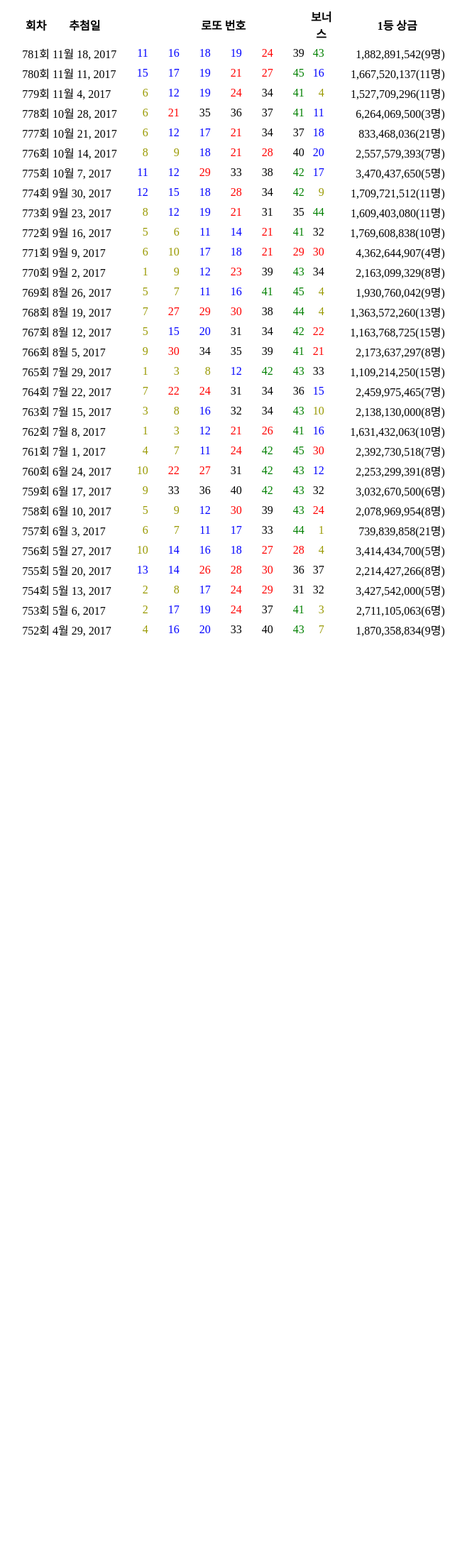
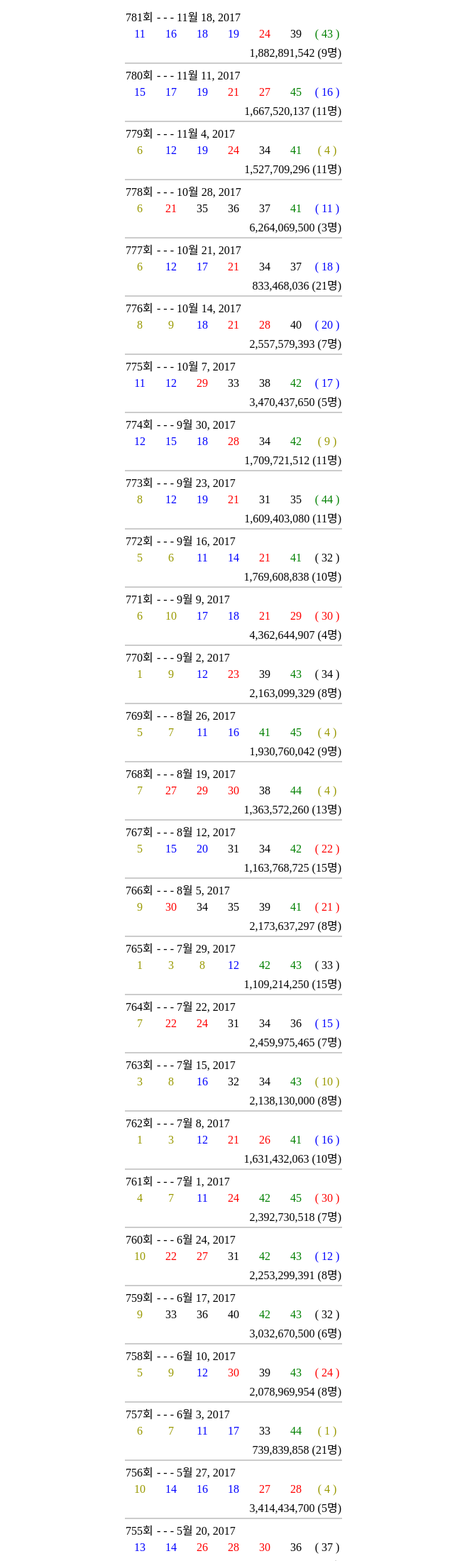
Before and after one commit to jacealan/Jace, a Django app: page /lotto/ in a window 1280 px wide. Shown: the top 2199 px of the page at 71% size, without its empty margins (311-969 px from the left). Before the commit the page ends 898 px from the top, so only its background shows below. Run offline with Django 3.2, Linux system fonts and the light colour scheme; data comes from the database, SQL or seed files in the repository.

Commit message:
change lotto template

```diff
--- a/lotto/templates/lotto/lotto_list.html
+++ b/lotto/templates/lotto/lotto_list.html
@@ -2,18 +2,20 @@
 <div align="center">
 {% if latest_list %}
 <table>
-    <tr>
+    <!-- <tr>
         <th>회차</th>
         <th>추첨일</th>
         <th colspan='6'>&nbsp;&nbsp;&nbsp;&nbsp;&nbsp;&nbsp;&nbsp;&nbsp;로또 번호</th>
         <th>보너스</th>
         <th>&nbsp;&nbsp;&nbsp;&nbsp;1등 상금</th>
-    </tr>
+    </tr> -->
     {% for lotto in latest_list %}
     <tr>
-        <td>{{ lotto.nth }}회</td>
-        <td>{{ lotto.date }}</td>
-        <td width="40" align="right"
+        <td colspan='1'>{{ lotto.nth }}회</td>
+        <td colspan='6'>- - - {{ lotto.date }}</td>
+    </tr>
+    <tr>
+        <td width="40" align="center"
             {% if lotto.no1 <= 10 %}
                 style="color:#999900"
             {% elif lotto.no1 <= 20 %}
@@ -26,7 +28,7 @@
                 style="color:green"
             {% endif %}
         >{{ lotto.no1 }}</td>
-        <td width="40" align="right"
+        <td width="40" align="center"
             {% if lotto.no2 <= 10 %}
                 style="color:#999900"
             {% elif lotto.no2 <= 20 %}
@@ -39,7 +41,7 @@
                 style="color:green"
             {% endif %}
         >{{ lotto.no2 }}</td>
-        <td width="40" align="right"
+        <td width="40" align="center"
             {% if lotto.no3 <= 10 %}
                 style="color:#999900"
             {% elif lotto.no3 <= 20 %}
@@ -52,7 +54,7 @@
                 style="color:green"
             {% endif %}
         >{{ lotto.no3 }}</td>
-        <td width="40" align="right"
+        <td width="40" align="center"
             {% if lotto.no4 <= 10 %}
                 style="color:#999900"
             {% elif lotto.no4 <= 20 %}
@@ -65,7 +67,7 @@
                 style="color:green"
             {% endif %}
         >{{ lotto.no4 }}</td>
-        <td width="40" align="right"
+        <td width="40" align="center"
             {% if lotto.no5 <= 10 %}
                 style="color:#999900"
             {% elif lotto.no5 <= 20 %}
@@ -78,7 +80,7 @@
                 style="color:green"
             {% endif %}
         >{{ lotto.no5 }}</td>
-        <td width="40" align="right"
+        <td width="40" align="center"
             {% if lotto.no6 <= 10 %}
                 style="color:#999900"
             {% elif lotto.no6 <= 20 %}
@@ -91,7 +93,7 @@
                 style="color:green"
             {% endif %}
         >{{ lotto.no6 }}</td>
-        <td width="40" align="right"
+        <td width="40" align="center"
             {% if lotto.nob <= 10 %}
                 style="color:#999900"
             {% elif lotto.nob <= 20 %}
@@ -103,8 +105,14 @@
             {% else %}
                 style="color:green"
             {% endif %}
-        >{{ lotto.nob }}&nbsp;&nbsp;&nbsp;&nbsp;</td>
-        <td width="150" align="right">{{ lotto.winmoney|intcomma }}({{ lotto.winco }}명)</td>
+        >( {{ lotto.nob }} )</td>
+    </tr>
+    <tr>
+        <td colspan='2'></td>
+        <td colspan='5' width="150" align="right">{{ lotto.winmoney|intcomma }} ({{ lotto.winco }}명)</td>
+    </tr>
+    <tr>
+        <td colspan='7' bgcolor="#cccccc" height="2"></td>
     </tr>
     {% endfor %}
 {% else %}
--- a/lotto/urls.py
+++ b/lotto/urls.py
@@ -2,5 +2,5 @@ from django.conf.urls import url
 from . import views
 
 urlpatterns = [
-    url(r'^lotto', views.lotto_list, name="lotto_list"),
+    url(r'^$', views.lotto_list, name="lotto_list"),
 ]
--- a/lotto/views.py
+++ b/lotto/views.py
@@ -1,16 +1,9 @@
 from django.shortcuts import render
 from lotto.models import Lotto
-import locale
 
 # Create your views here.
 def lotto_list(request):
     latest_list = Lotto.objects.all().order_by('-nth')[:30]
-    locale.setlocale(locale.LC_ALL, '')
-
-    # latest_list[0] = latest_list[1]
-    # for i in range(len(latest_list)):
-        # latest_list[i]['winmoney'] = latest_list[i]['winmoney']
-        # latest_list[i]['winmoney'] = locale.format('%d', latest_list[i]['winmoney'], grouping=True)
 
     context = {'latest_list': latest_list}
     return render(request, 'lotto/lotto_list.html', context)
--- a/sitejace/settings.py
+++ b/sitejace/settings.py
@@ -39,6 +39,7 @@ INSTALLED_APPS = [
     'django.contrib.staticfiles',
     'django.contrib.humanize',
     'lotto',
+    'eng',
 ]
 
 MIDDLEWARE = [
--- a/sitejace/urls.py
+++ b/sitejace/urls.py
@@ -15,10 +15,9 @@ Including another URLconf
 """
 from django.conf.urls import include, url
 from django.contrib import admin
-from lotto import views
 
 urlpatterns = [
     url(r'^admin/', admin.site.urls),
-    url(r'^lotto/', views.lotto_list, name='lotto_list'),
-    # url(r'lotto', include('lotto.urls')),
+    url(r'^lotto/', include('lotto.urls')),
+    url(r'^eng/', include('eng.urls')),
 ]
```
